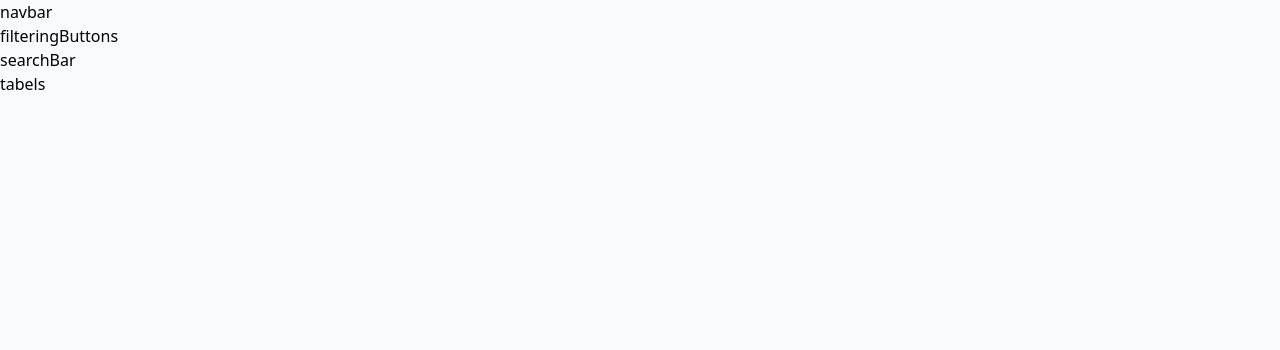
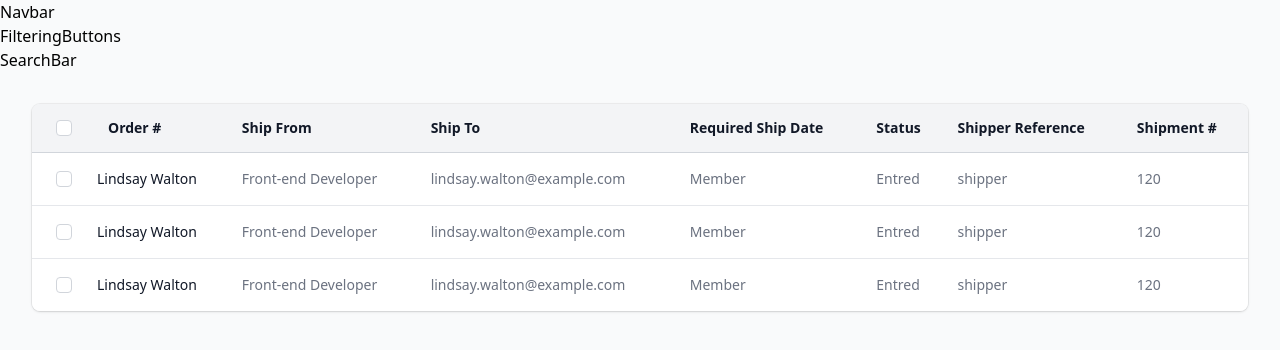
Before and after one commit to SeifMohy/Shipping-Dashboard, a React (Create React App) app: page / in a window 1280 px wide. Shown: the top 350 px of the page. Built offline with nearby package versions, Linux system fonts and the light colour scheme.

Commit message:
table setup

```diff
--- a/package.json
+++ b/package.json
@@ -3,6 +3,7 @@
   "version": "0.1.0",
   "private": true,
   "dependencies": {
+    "@tailwindcss/forms": "^0.5.2",
     "@testing-library/jest-dom": "^5.16.4",
     "@testing-library/react": "^13.3.0",
     "@testing-library/user-event": "^13.5.0",
--- a/src/Components/filteringButtons.tsx
+++ b/src/Components/filteringButtons.tsx
@@ -1,9 +1,9 @@
 import React from 'react'
 
-const filteringButtons = () => {
+const FilteringButtons = () => {
   return (
-    <div>filteringButtons</div>
+    <div>FilteringButtons</div>
   )
 }
 
-export default filteringButtons
+export default FilteringButtons
--- a/src/Components/navbar.tsx
+++ b/src/Components/navbar.tsx
@@ -1,9 +1,9 @@
 import React from 'react'
 
-const navbar = () => {
+const Navbar = () => {
   return (
-    <div>navbar</div>
+    <div>Navbar</div>
   )
 }
 
-export default navbar
+export default Navbar
--- a/src/Components/searchBar.tsx
+++ b/src/Components/searchBar.tsx
@@ -1,9 +1,9 @@
 import React from 'react'
 
-const searchBar = () => {
+const SearchBar = () => {
   return (
-    <div>searchBar</div>
+    <div>SearchBar</div>
   )
 }
 
-export default searchBar
+export default SearchBar
--- a/src/Components/tabels.tsx
+++ b/src/Components/tabels.tsx
@@ -1,9 +1,162 @@
-import React from 'react'
+import React from "react";
 
-const tabels = () => {
-  return (
-    <div>tabels</div>
-  )
+const shipments = [
+  {
+    OrderNumb: "Lindsay Walton",
+    ShipFrom: "Front-end Developer",
+    ShipTo: "lindsay.walton@example.com",
+    RequiredShipDate: "Member",
+    Status: "Entred",
+    ShipperReference: "shipper",
+    ShipmentNumb: "120",
+    checked: false,
+  },
+  {
+    OrderNumb: "Lindsay Walton",
+    ShipFrom: "Front-end Developer",
+    ShipTo: "lindsay.walton@example.com",
+    RequiredShipDate: "Member",
+    Status: "Entred",
+    ShipperReference: "shipper",
+    ShipmentNumb: "120",
+    checked: false,
+  },
+  {
+    OrderNumb: "Lindsay Walton",
+    ShipFrom: "Front-end Developer",
+    ShipTo: "lindsay.walton@example.com",
+    RequiredShipDate: "Member",
+    Status: "Entred",
+    ShipperReference: "shipper",
+    ShipmentNumb: "120",
+    checked: false,
+  },
+];
+
+function classNames(...classes: string[]) {
+  return classes.filter(Boolean).join(" ");
 }
 
-export default tabels
+const Tabels = () => {
+  return (
+    <div className="px-4 sm:px-6 lg:px-8">
+      <div className="sm:flex sm:items-center"></div>
+      <div className="mt-8 flex flex-col">
+        <div className="-my-2 -mx-4 overflow-x-auto sm:-mx-6 lg:-mx-8">
+          <div className="inline-block min-w-full py-2 align-middle md:px-6 lg:px-8">
+            <div className="relative overflow-hidden shadow ring-1 ring-black ring-opacity-5 md:rounded-lg">
+              <table className="min-w-full table-fixed divide-y divide-gray-300">
+                <thead className="bg-gray-100">
+                  <tr>
+                    <th
+                      scope="col"
+                      className="relative w-12 px-6 sm:w-16 sm:px-8"
+                    >
+                      <input
+                        type="checkbox"
+                        className="absolute left-4 top-1/2 -mt-2 h-4 w-4 rounded border-gray-300 text-indigo-600 focus:ring-indigo-500 sm:left-6"
+                        // ref={checkbox}
+                        // checked={checked}
+                        // onChange={toggleAll}
+                      />
+                    </th>
+                    <th
+                      scope="col"
+                      className="px-3 py-3.5 text-left text-sm font-semibold text-gray-900"
+                    >
+                      Order #
+                    </th>
+                    <th
+                      scope="col"
+                      className="px-3 py-3.5 text-left text-sm font-semibold text-gray-900"
+                    >
+                      Ship From
+                    </th>
+                    <th
+                      scope="col"
+                      className="px-3 py-3.5 text-left text-sm font-semibold text-gray-900"
+                    >
+                      Ship To
+                    </th>
+                    <th
+                      scope="col"
+                      className="px-3 py-3.5 text-left text-sm font-semibold text-gray-900"
+                    >
+                      Required Ship Date
+                    </th>
+                    <th
+                      scope="col"
+                      className="px-3 py-3.5 text-left text-sm font-semibold text-gray-900"
+                    >
+                      Status
+                    </th>
+                    <th
+                      scope="col"
+                      className="px-3 py-3.5 text-left text-sm font-semibold text-gray-900"
+                    >
+                      Shipper Reference
+                    </th>
+                    <th
+                      scope="col"
+                      className="px-3 py-3.5 text-left text-sm font-semibold text-gray-900"
+                    >
+                      Shipment #
+                    </th>
+                  </tr>
+                </thead>
+                <tbody className="divide-y divide-gray-200 bg-white">
+                  {shipments.map((shipment) => (
+                    <tr
+                      key={shipment.OrderNumb}
+                      className={shipment.checked ? "bg-gray-50" : undefined}
+                    >
+                      <td className="relative w-12 px-6 sm:w-16 sm:px-8">
+                        {shipment.checked && (
+                          <div className="absolute inset-y-0 left-0 w-0.5 bg-indigo-600" />
+                        )}
+                        <input
+                          type="checkbox"
+                          className="absolute left-4 top-1/2 -mt-2 h-4 w-4 rounded border-gray-300 text-indigo-600 focus:ring-indigo-500 sm:left-6"
+                          value={shipment.OrderNumb}
+                          checked={shipment.checked}
+                        />
+                      </td>
+                      <td
+                        className={classNames(
+                          "whitespace-nowrap py-4 pr-3 text-sm font-medium",
+                          shipment.checked ? "text-indigo-600" : "text-gray-900"
+                        )}
+                      >
+                        {shipment.OrderNumb}
+                      </td>
+                      <td className="whitespace-nowrap px-3 py-4 text-sm text-gray-500">
+                        {shipment.ShipFrom}
+                      </td>
+                      <td className="whitespace-nowrap px-3 py-4 text-sm text-gray-500">
+                        {shipment.ShipTo}
+                      </td>
+                      <td className="whitespace-nowrap px-3 py-4 text-sm text-gray-500">
+                        {shipment.RequiredShipDate}
+                      </td>
+                      <td className="whitespace-nowrap px-3 py-4 text-sm text-gray-500">
+                        {shipment.Status}
+                      </td>
+                      <td className="whitespace-nowrap px-3 py-4 text-sm text-gray-500">
+                        {shipment.ShipperReference}
+                      </td>
+                      <td className="whitespace-nowrap px-3 py-4 text-sm text-gray-500">
+                        {shipment.ShipmentNumb}
+                      </td>
+                    </tr>
+                  ))}
+                </tbody>
+              </table>
+            </div>
+          </div>
+        </div>
+      </div>
+    </div>
+  );
+};
+
+export default Tabels;
--- a/tailwind.config.js
+++ b/tailwind.config.js
@@ -4,5 +4,5 @@ module.exports = {
   theme: {
     extend: {},
   },
-  plugins: [],
+  plugins: [require("@tailwindcss/forms")],
 };
```
Also changed, not shown: 1 other file (tests, documents, lock files or other folders).
